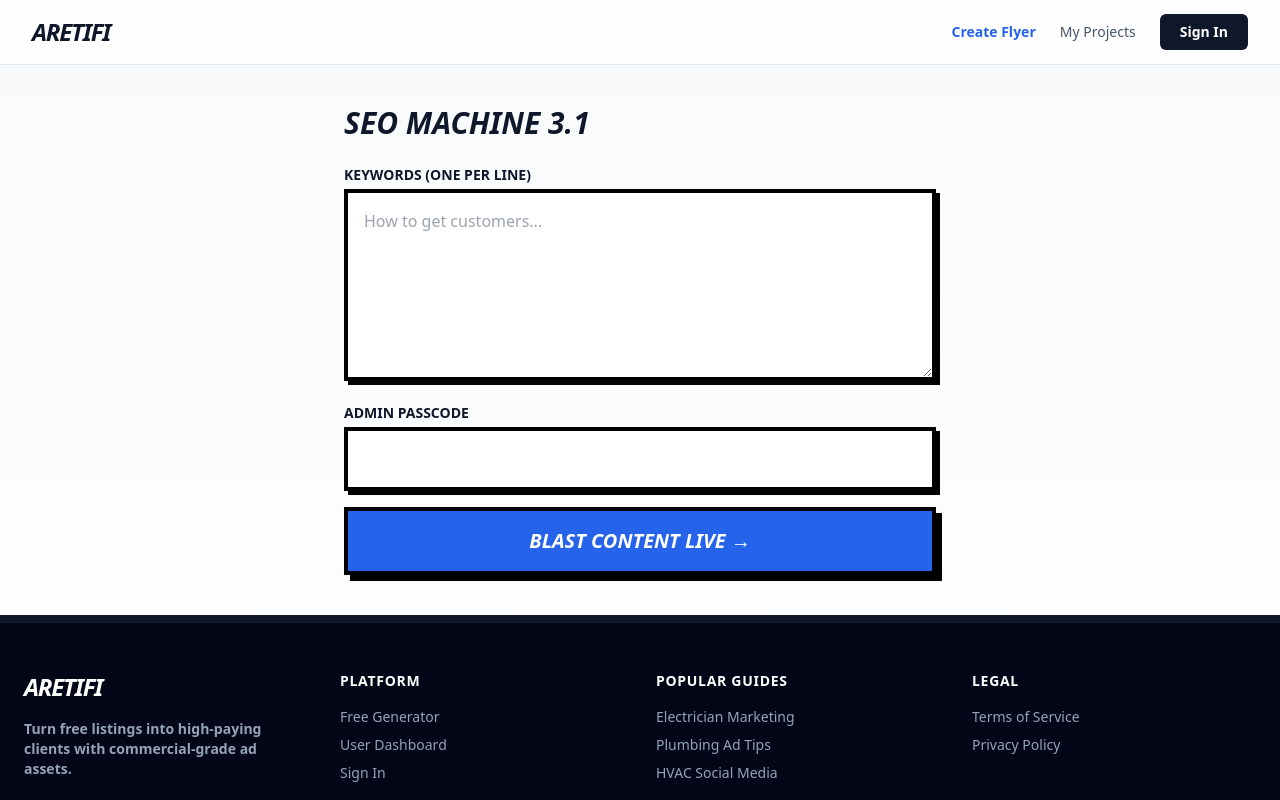
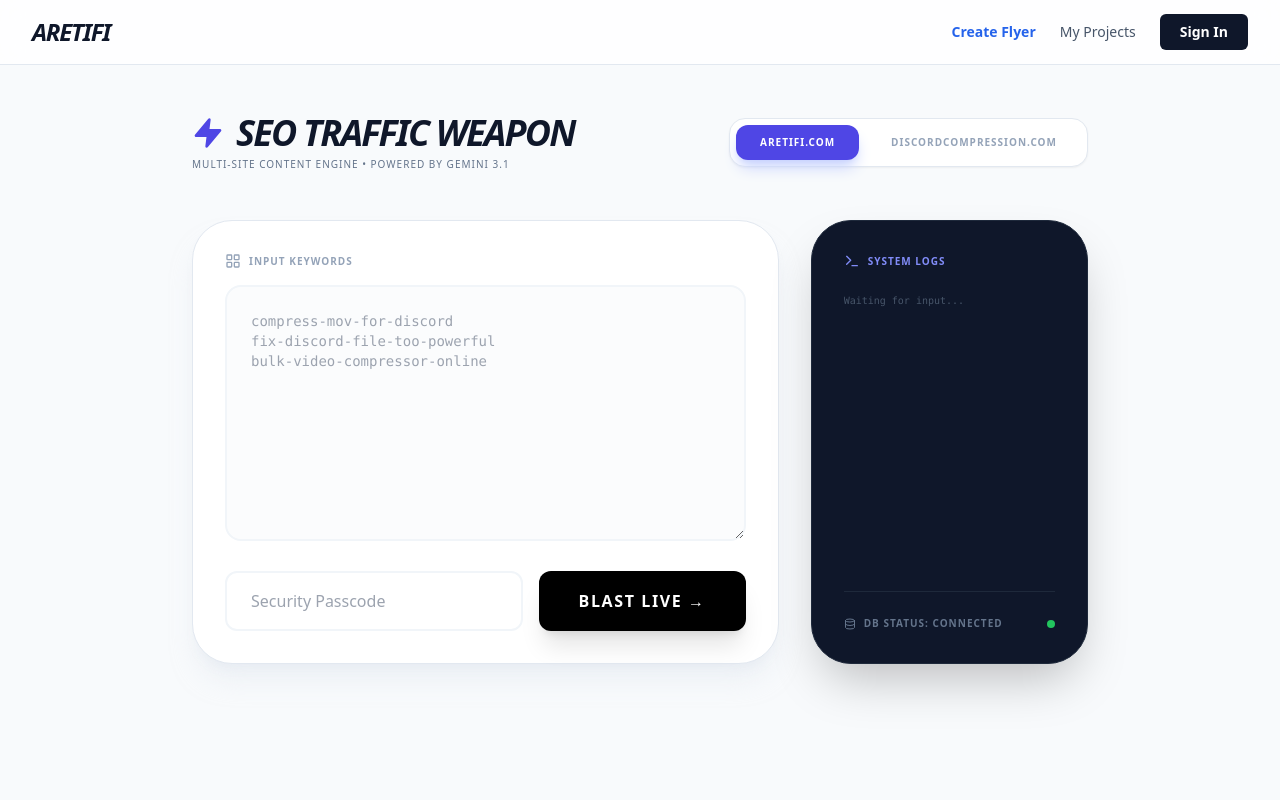
Before and after one commit to jakejmanley-collab/local-service-ads, a Next.js app: page /admin/seo-generator in a window 1280 px wide. Shown: the top 800 px of the page. Built offline with nearby package versions, Linux system fonts and the light colour scheme.

Commit message:
Update page.tsx

```diff
--- a/app/admin/seo-generator/page.tsx
+++ b/app/admin/seo-generator/page.tsx
@@ -1,86 +1,144 @@
 'use client';
 
 import { useState } from 'react';
+import { LayoutGrid, Zap, Database, Terminal } from 'lucide-react';
 
-export default function SEOGenerator() {
+export default function SEOAdmin() {
   const [keywords, setKeywords] = useState('');
   const [passcode, setPasscode] = useState('');
+  const [site, setSite] = useState<'aretifi' | 'discord'>('aretifi');
   const [status, setStatus] = useState<'idle' | 'loading' | 'success' | 'error'>('idle');
   const [logs, setLogs] = useState<string[]>([]);
 
   const handleGenerate = async () => {
     const keywordList = keywords.split('\n').filter(k => k.trim() !== '');
-    if (keywordList.length === 0 || !passcode) return alert("Enter keywords and passcode!");
+    if (keywordList.length === 0 || !passcode) return alert("Missing keywords or passcode!");
 
     setStatus('loading');
     setLogs([]);
 
     for (const keyword of keywordList) {
       try {
-        setLogs(prev => [...prev, `Generating: ${keyword}...`]);
+        setLogs(prev => [...prev, `[${new Date().toLocaleTimeString()}] 🚀 INITIALIZING: ${keyword} for ${site.toUpperCase()}...`]);
 
         const res = await fetch('/api/admin/seo', {
           method: 'POST',
           headers: { 'Content-Type': 'application/json' },
-          body: JSON.stringify({ keyword, passcode }),
+          body: JSON.stringify({ keyword, passcode, site }),
         });
 
-        const data = await res.json();
+        if (!res.ok) {
+          const errorData = await res.json();
+          throw new Error(errorData.error || 'Generation failed');
+        }
 
-        if (!res.ok) throw new Error(data.error || 'Unknown error');
-
-        setLogs(prev => [...prev, `✅ SUCCESS: ${keyword}`]);
+        setLogs(prev => [...prev, `[${new Date().toLocaleTimeString()}] ✅ LIVE: ${keyword} successfully blasted to ${site} database.`]);
       } catch (err: any) {
-        setLogs(prev => [...prev, `❌ FAILED: ${keyword} - ${err.message}`]);
+        setLogs(prev => [...prev, `[${new Date().toLocaleTimeString()}] ❌ ERROR: ${keyword} - ${err.message}`]);
       }
     }
-
     setStatus('success');
   };
 
   return (
-    <div className="max-w-2xl mx-auto p-10 font-sans">
-      <h1 className="text-3xl font-black italic uppercase mb-6">SEO Machine 3.1</h1>
+    <div className="min-h-screen bg-slate-50 p-6 md:p-12 font-sans">
+      <div className="max-w-4xl mx-auto">
 
-      <div className="space-y-4">
+        {/* HEADER */}
+        <div className="flex flex-col md:flex-row md:items-center justify-between gap-6 mb-12">
           <div>
-          <label className="block text-sm font-bold uppercase mb-1">Keywords (One per line)</label>
+            <h1 className="text-4xl font-black italic uppercase tracking-tighter text-slate-900 flex items-center gap-3">
+              <Zap className="fill-indigo-600 text-indigo-600 w-8 h-8" />
+              SEO Traffic Weapon
+            </h1>
+            <p className="text-slate-500 font-medium mt-1 uppercase tracking-widest text-[10px]">
+              Multi-Site Content Engine • Powered by Gemini 3.1
+            </p>
+          </div>
+
+          <div className="flex gap-2 p-1.5 bg-white border border-slate-200 rounded-2xl shadow-sm">
+            <button
+              onClick={() => setSite('aretifi')}
+              className={`px-6 py-2.5 rounded-xl font-bold uppercase text-[10px] tracking-widest transition-all ${site === 'aretifi' ? 'bg-indigo-600 text-white shadow-lg shadow-indigo-200' : 'text-slate-400 hover:bg-slate-50'}`}
+            >
+              Aretifi.com
+            </button>
+            <button
+              onClick={() => setSite('discord')}
+              className={`px-6 py-2.5 rounded-xl font-bold uppercase text-[10px] tracking-widest transition-all ${site === 'discord' ? 'bg-indigo-600 text-white shadow-lg shadow-indigo-200' : 'text-slate-400 hover:bg-slate-50'}`}
+            >
+              DiscordCompression.com
+            </button>
+          </div>
+        </div>
+
+        <div className="grid grid-cols-1 lg:grid-cols-3 gap-8">
+
+          {/* INPUT COLUMN */}
+          <div className="lg:col-span-2 space-y-6">
+            <div className="bg-white p-8 rounded-[2.5rem] border border-slate-200 shadow-xl shadow-slate-200/50">
+              <div className="flex items-center gap-2 mb-4 text-slate-400">
+                <LayoutGrid className="w-4 h-4" />
+                <span className="text-[10px] font-bold uppercase tracking-widest">Input Keywords</span>
+              </div>
               <textarea
-            className="w-full border-4 border-black p-4 h-48 focus:outline-none shadow-[4px_4px_0px_0px_rgba(0,0,0,1)]"
-            placeholder="How to get customers..."
+                className="w-full border-2 border-slate-100 rounded-2xl p-6 h-64 focus:border-indigo-600 focus:ring-0 transition-all font-mono text-sm bg-slate-50/50"
+                placeholder="compress-mov-for-discord&#10;fix-discord-file-too-powerful&#10;bulk-video-compressor-online"
                 value={keywords}
                 onChange={(e) => setKeywords(e.target.value)}
               />
-        </div>
 
-        <div>
-          <label className="block text-sm font-bold uppercase mb-1">Admin Passcode</label>
+              <div className="mt-6 flex flex-col md:flex-row gap-4">
+                <div className="flex-1 relative">
                   <input
                     type="password"
-            className="w-full border-4 border-black p-4 focus:outline-none shadow-[4px_4px_0px_0px_rgba(0,0,0,1)]"
+                    className="w-full border-2 border-slate-100 rounded-xl py-4 px-6 focus:border-indigo-600 transition-all font-bold placeholder:font-normal"
+                    placeholder="Security Passcode"
                     value={passcode}
                     onChange={(e) => setPasscode(e.target.value)}
                   />
                 </div>
-
                 <button
                   onClick={handleGenerate}
                   disabled={status === 'loading'}
-          className={`w-full py-4 font-black uppercase italic text-xl border-4 border-black shadow-[6px_6px_0px_0px_rgba(0,0,0,1)] transition-all active:shadow-none active:translate-x-[2px] active:translate-y-[2px] ${
-            status === 'loading' ? 'bg-gray-200 cursor-not-allowed' : 'bg-blue-600 text-white hover:bg-blue-700'
-          }`}
+                  className="bg-black text-white px-10 py-4 rounded-xl font-black uppercase tracking-widest hover:bg-indigo-700 disabled:bg-slate-200 transition-all shadow-xl active:scale-95 whitespace-nowrap"
                 >
-          {status === 'loading' ? 'Processing...' : 'Blast Content Live →'}
+                  {status === 'loading' ? 'Processing...' : 'Blast Live →'}
                 </button>
+              </div>
+            </div>
+          </div>
 
-        {logs.length > 0 && (
-          <div className="mt-8 bg-black text-green-400 p-6 font-mono text-sm rounded-lg overflow-y-auto max-h-60 border-4 border-slate-700">
-            <p className="text-white font-bold mb-2">SYSTEM LOGS:</p>
+          {/* STATUS COLUMN */}
+          <div className="space-y-6">
+            <div className="bg-slate-900 rounded-[2.5rem] p-8 border border-slate-800 shadow-2xl h-full flex flex-col">
+              <div className="flex items-center gap-2 mb-6 text-indigo-400">
+                <Terminal className="w-4 h-4" />
+                <span className="text-[10px] font-bold uppercase tracking-widest">System Logs</span>
+              </div>
+
+              <div className="flex-1 overflow-y-auto space-y-3 pr-2 scrollbar-thin scrollbar-thumb-slate-700">
+                {logs.length === 0 && (
+                  <p className="text-slate-600 font-mono text-[10px]">Waiting for input...</p>
+                )}
                 {logs.map((log, i) => (
-              <div key={i} className="mb-1">{log}</div>
+                  <div key={i} className={`font-mono text-[10px] leading-relaxed ${log.includes('✅') ? 'text-green-400' : log.includes('❌') ? 'text-red-400' : 'text-slate-400'}`}>
+                    {log}
+                  </div>
                 ))}
               </div>
-        )}
+
+              <div className="mt-6 pt-6 border-t border-slate-800 flex items-center justify-between">
+                <div className="flex items-center gap-2">
+                  <Database className="w-3 h-3 text-slate-500" />
+                  <span className="text-[10px] font-bold text-slate-500 uppercase tracking-widest">DB Status: Connected</span>
+                </div>
+                <div className={`w-2 h-2 rounded-full ${status === 'loading' ? 'bg-yellow-500 animate-pulse' : 'bg-green-500'}`} />
+              </div>
+            </div>
+          </div>
+
+        </div>
       </div>
     </div>
   );
```
Lines whose indentation alone changed are shown as unchanged.
